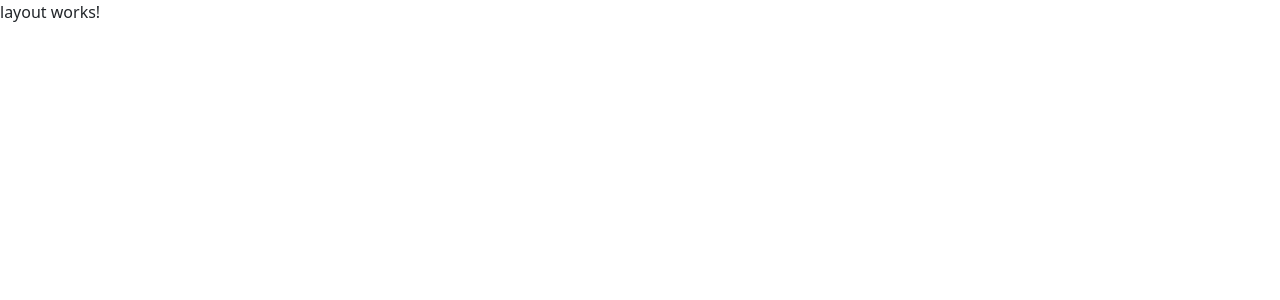
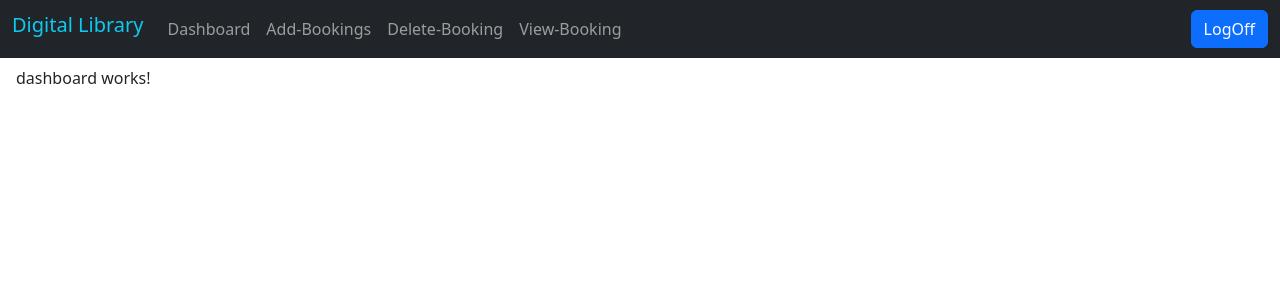
Before and after one commit to Avenkatesh1/Digital_Library-Assignment-, an Angular app: page /Dashboard in a window 1280 px wide. Shown: the top 300 px of the page. Built offline with nearby package versions, Linux system fonts and the light colour scheme.

Commit message:
I Created layout page in that paeg i have develop the Navbar

```diff
--- a/src/app/Pages/layout/layout.component.html
+++ b/src/app/Pages/layout/layout.component.html
@@ -1 +1,30 @@
-<p>layout works!</p>
+<nav class="navbar navbar-expand-lg navbar-dark bg-dark">
+    <div class="container-fluid">
+      <h2 class="navbar-brand text-info">Digital Library</h2>
+      <button class="navbar-toggler" type="button" data-bs-toggle="collapse" data-bs-target="#navbarColor01" aria-controls="navbarColor01" aria-expanded="false" aria-label="Toggle navigation">
+        <span class="navbar-toggler-icon"></span>
+      </button>
+      <div class="collapse navbar-collapse" id="navbarColor01">
+        <ul class="navbar-nav me-auto mb-2 mb-lg-0">
+          <li class="nav-item">
+            <a class="nav-link" routerLink="Dashboard">Dashboard</a>
+          </li>
+          <li class="nav-item">
+            <a class="nav-link" routerLink="add-Bookings">Add-Bookings</a>
+          </li>
+          <li class="nav-item">
+            <a class="nav-link" routerLink="Delete-Booking">Delete-Booking</a>
+          </li>
+          <li class="nav-item">
+            <a class="nav-link" routerLink="View-Booking">View-Booking</a>
+          </li>
+        </ul>
+        <form class="d-flex">
+            <button class="btn btn-primary" type="button" routerLink="Login">LogOff</button>
+        </form>
+      </div>
+    </div>
+  </nav>
+  <div class="container-fluid p-3 py-2">
+     <router-outlet></router-outlet>
+  </div>
--- a/src/app/Pages/layout/layout.component.ts
+++ b/src/app/Pages/layout/layout.component.ts
@@ -1,9 +1,10 @@
 import { Component } from '@angular/core';
+import { RouterLink, RouterOutlet } from '@angular/router';
 
 @Component({
   selector: 'app-layout',
   standalone: true,
-  imports: [],
+  imports: [RouterLink, RouterOutlet],
   templateUrl: './layout.component.html',
   styleUrl: './layout.component.css'
 })
```
